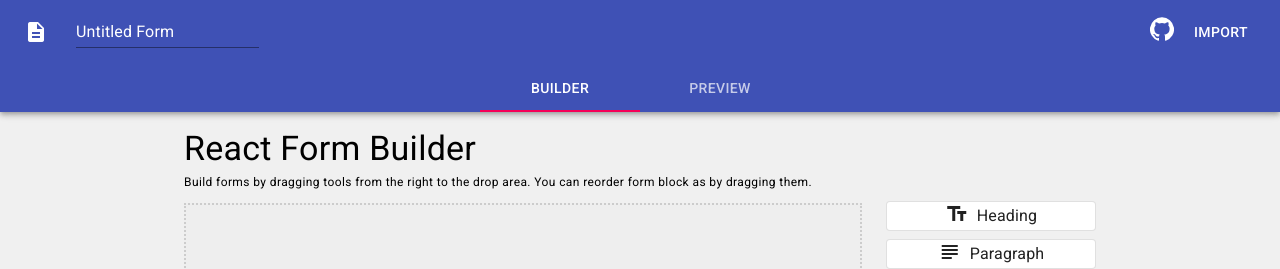
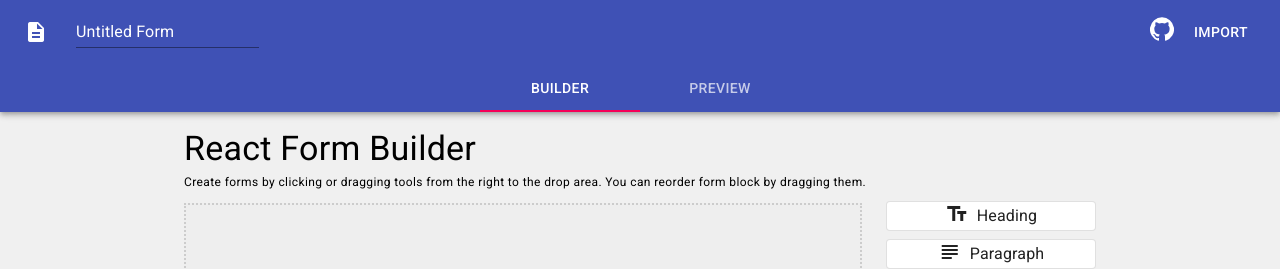
Before and after one commit to tanmayv/react-form-builder, a React (Create React App) app: page / in a window 1280 px wide. Shown: the top 269 px of the page. Built offline with nearby package versions, Linux system fonts and the light colour scheme.

Commit message:
Typo fix

```diff
--- a/src/App.tsx
+++ b/src/App.tsx
@@ -88,7 +88,7 @@ const App: React.FC<{}> = () => {
   const builderTab = (
     <div>
       <Typography variant='h4'>React Form Builder</Typography>
-      <Typography variant='caption'>Build forms by dragging tools from the right to the drop area. You can reorder form block as by dragging them.</Typography>
+      <Typography variant='caption'>Create forms by clicking or dragging tools from the right to the drop area. You can reorder form block by dragging them.</Typography>
       <FormBuilder {...builderProps} key='builder'/>
       <JsonViewer json={formData}></JsonViewer>
     </div>
```
